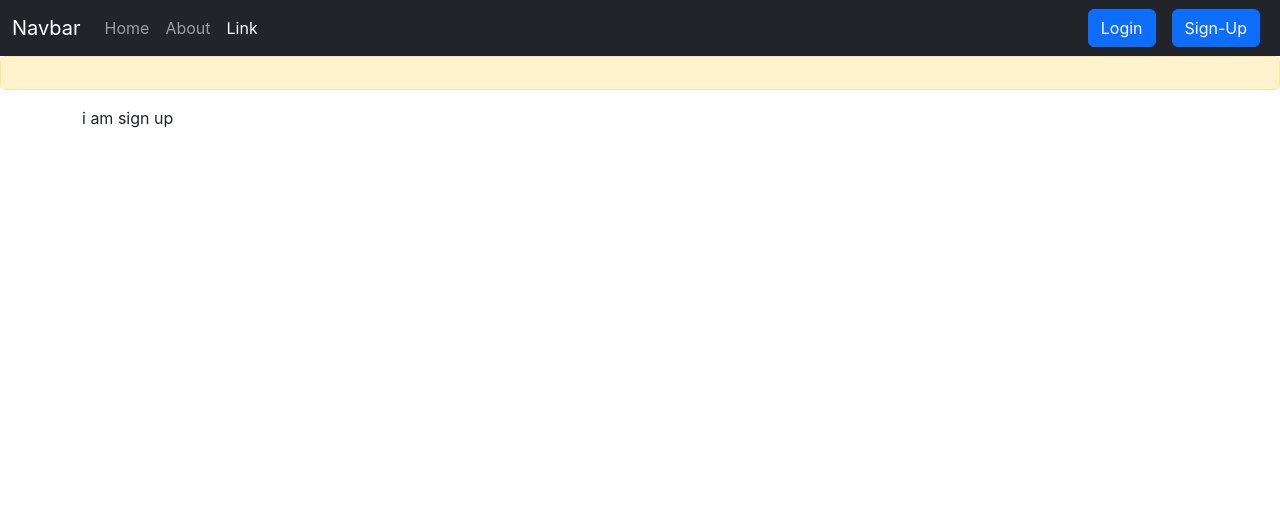
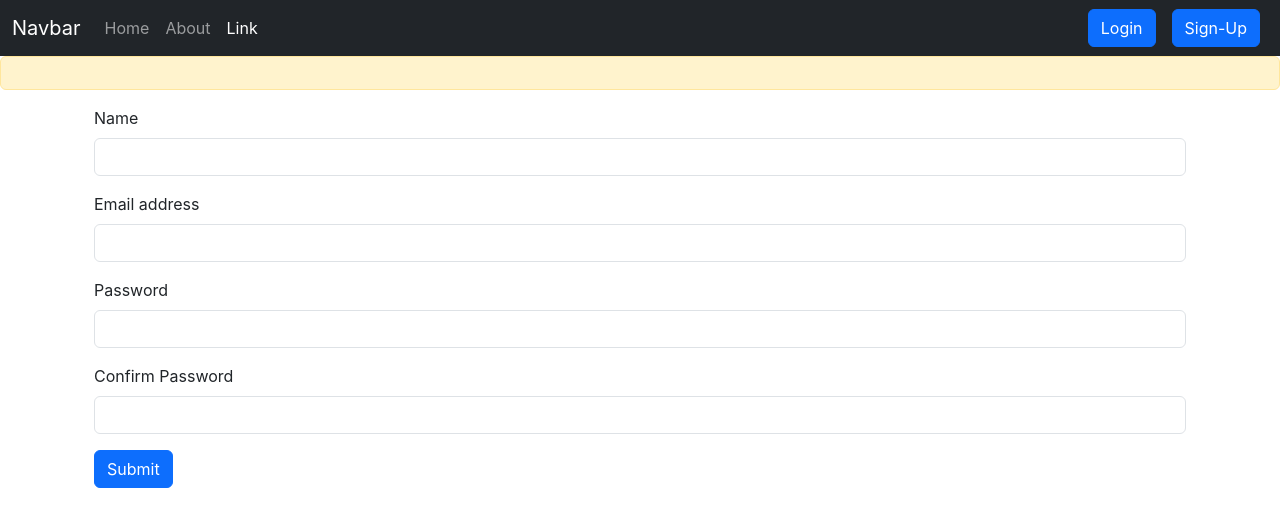
Before and after one commit to KUSHAL-HC/iNotebook, a React (Create React App) app: page /signup in a window 1280 px wide. Shown: the top 526 px of the page. Built offline with nearby package versions, Linux system fonts and the light colour scheme.

Commit message:
done with the sign up , completely functional

```diff
--- a/src/components/Signup.js
+++ b/src/components/Signup.js
@@ -1,9 +1,54 @@
-import React from 'react'
+import React, { useState } from 'react'
+import {useNavigate} from 'react-router-dom'
+
 
 const Signup = () => {
+    const [credientials, setCredientials] = useState({name:"",email:"",password:"",cpassword:""});
+    let navigate = useNavigate();
+
+        const handelSubmit =async (e)=>{
+            e.preventDefault();
+            console.log(credientials);
+            const {name,email,password} = credientials;
+            const response = await fetch("http://localhost:8080/api/auth/createuser" ,{
+                method:'POST',headers:{
+                    'Content-Type':'application/json'
+                },body: JSON.stringify({name,email,password})});
+                const json = await response.json();
+                console.log(json);
+                if(json.success)
+                {
+                    localStorage.setItem('token',json.authtoken);
+                    navigate("/");
+                }
+        }
+
+        const onchange =(e)=>{
+            setCredientials({...credientials,[e.target.name]: e.target.value})
+    }
+
   return (
-    <div>
-        i am sign up
+    <div className='container'>
+        <form onSubmit={handelSubmit}>
+            <div className="mb-3">
+                <label htmlFor="name" className="form-label">Name</label>
+                <input type="text" className="form-control" id="name" name='name' onChange={onchange} aria-describedby="emailHelp"/>
+            </div>
+            <div className="mb-3">
+                <label htmlFor="email" className="form-label">Email address</label>
+                <input type="email" className="form-control" id="email" name='email' onChange={onchange} aria-describedby="emailHelp"/>
+            </div>
+            <div className="mb-3">
+                <label htmlFor="password" className="form-label">Password</label>
+                <input type="password" className="form-control" name="password" id="exampleInputPasswpasswordord1" onChange={onchange} minLength={5} required/>
+            </div>
+            <div className="mb-3">
+                <label htmlFor="cpassword" className="form-label">Confirm Password</label>
+                <input type="password" className="form-control" name="password" id="cpassword" onChange={onchange} minLength={5} required/>
+            </div>
+
+            <button type="submit" className="btn btn-primary">Submit</button>
+            </form>
     </div>
   )
 }
```
Also changed, not shown: 1 other file (tests, documents, lock files or other folders).
